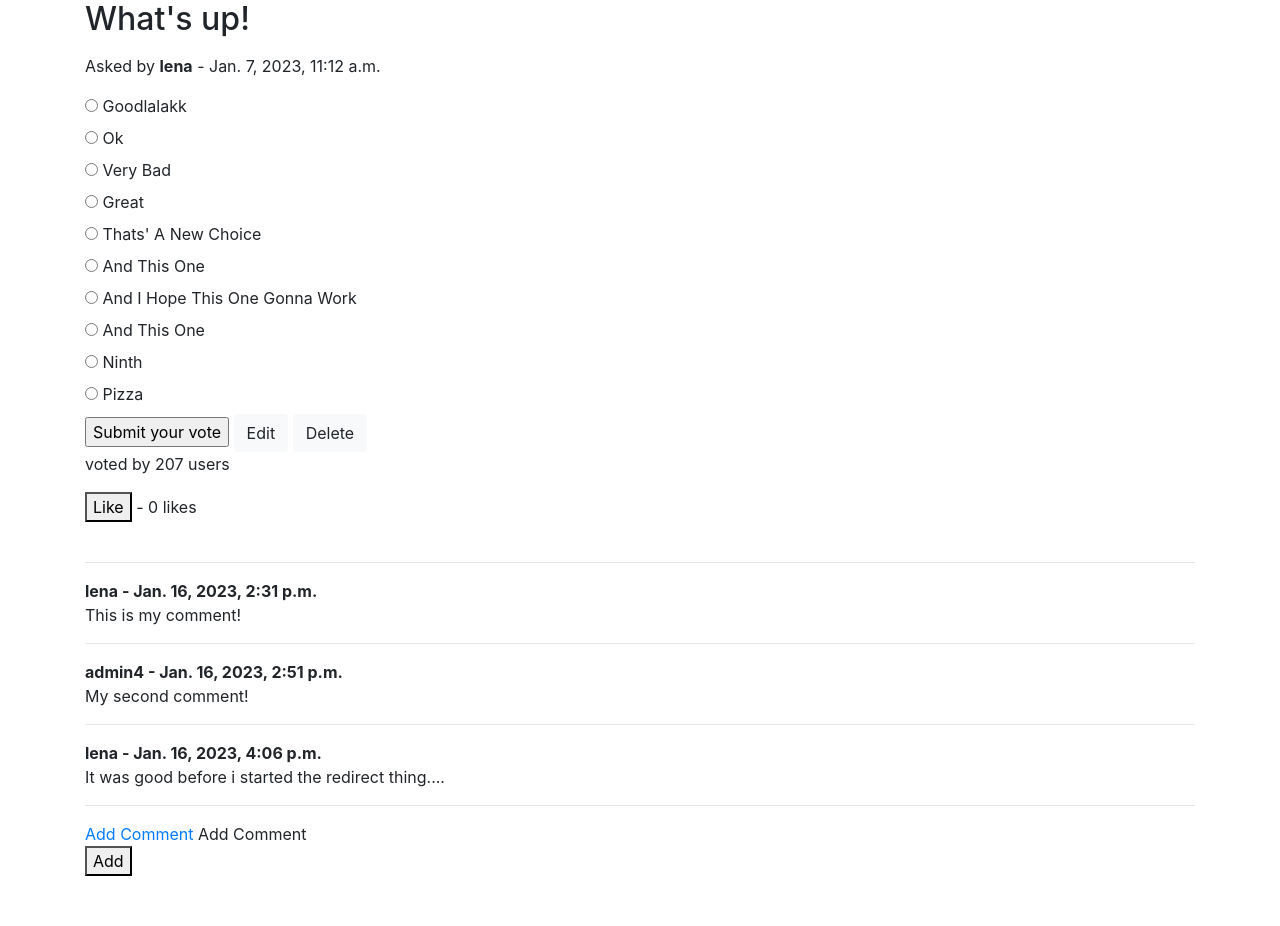
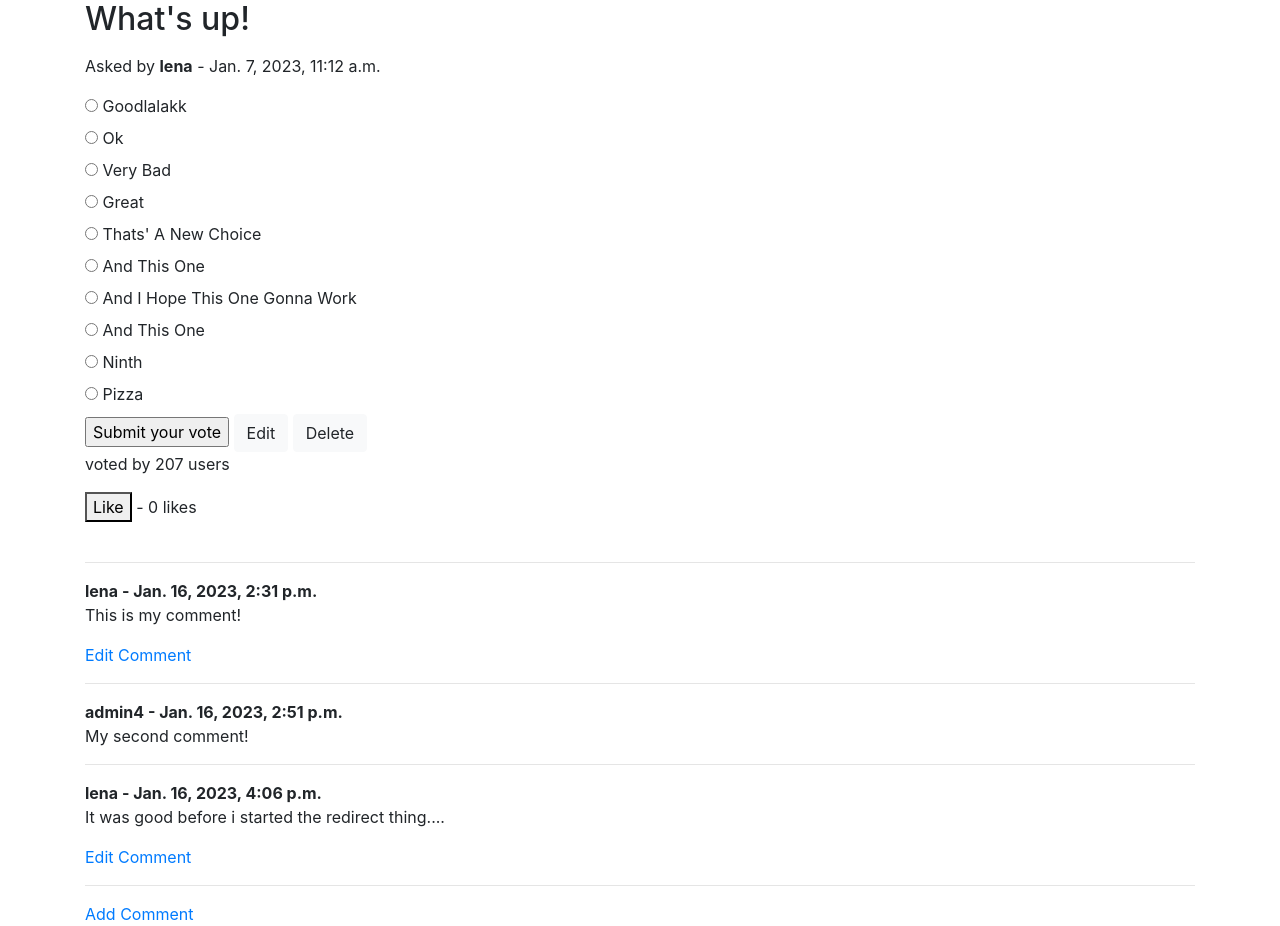
Before and after one commit to lenakotishova/Votalot, a Django app: page /polls/1/ in a window 1280 px wide. Shown: the part 64-990 px from the top of the page. Before the commit the page ends 940 px from the top, so only its background shows below. Run offline with Django 4.2, Linux system fonts and the light colour scheme; a user stored in the database is signed in; data comes from the database, SQL or seed files in the repository; both versions use the stored data as it was after the commit; some libraries are stand-ins or nearby versions.

Commit message:
Edit Comment

```diff
--- a/polls/templates/polls/detail.html
+++ b/polls/templates/polls/detail.html
@@ -60,10 +60,13 @@
             <hr>
             <strong>{{ comment.author }} - {{ comment.date_added }}</strong>
             <p>{{ comment.comment_body }}</p>
+            {% if comment.author.id == user.id %}
+            <a href="{% url 'polls:edit_comment' comment.id %}">Edit Comment</a>
+        {% endif %}
+
         {% endfor %}
         <hr>
-        <a href="{% url 'polls:add_comment' question.id %}">Add Comment</a>
+            <a href="{% url 'polls:add_comment' question.id %}">Add Comment</a>
     {% endif %}
-    {% include 'polls/add_comment.html' %}
     </div>
 {% endblock %}
--- a/polls/urls.py
+++ b/polls/urls.py
@@ -20,4 +20,6 @@ urlpatterns = [
     path('<int:pk>/like/', views.like_view, name='like_poll'),
 
     path('<int:pk>/add_comment/', views.AddCommentView.as_view(), name='add_comment'),
+
+    path('<int:pk>/edit_comment/', views.EditCommentView.as_view(), name='edit_comment'),
 ]
--- a/polls/views.py
+++ b/polls/views.py
@@ -6,7 +6,7 @@ from django.views import generic
 
 from django.contrib.auth.decorators import login_required
 from django.contrib.auth.mixins import LoginRequiredMixin
-from django.views.generic import CreateView
+from django.views.generic import CreateView, UpdateView
 
 from .models import *
 from .forms import CommentForm, QuestionForm, ChoiceForm, PollFormSet
@@ -79,6 +79,18 @@ class AddCommentView(LoginRequiredMixin, CreateView):
         return reverse('polls:details', kwargs={'pk': self.object.question.pk})
 
     # success_url = reverse_lazy('polls:index')
+
+
+class EditCommentView(LoginRequiredMixin, UpdateView):
+    model = Comment
+    form_class = CommentForm
+    template_name = 'polls/edit_comment.html'
+
+    def form_valid(self, form):
+        return super().form_valid(form)
+
+    def get_success_url(self):
+        return reverse('polls:details', kwargs={'pk': self.object.question.pk})
 
 
 @login_required
```
Also changed, not shown: polls/templates/polls/edit_comment.html (added, +14 -0 lines), db.sqlite3.
